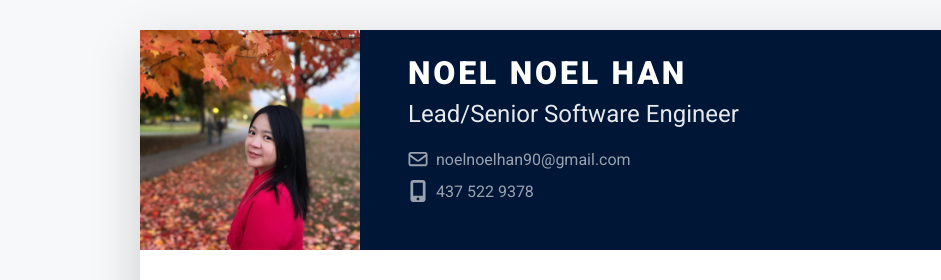
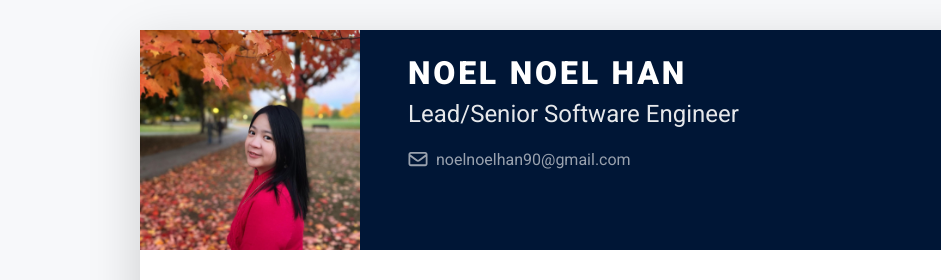
Before and after one commit to DnNoel/my-website, a plain HTML site: page index.html in a window 1280 px wide. Shown: the top 280 px of the page, 0-941 px from the left. Drawn offline with Linux system fonts and the light colour scheme.

Commit message:
updated html file

```diff
--- a/index.html
+++ b/index.html
@@ -40,7 +40,6 @@
 								    <li class="mb-2">
 										<a class="text-link" href="#"><i class="far fa-envelope fa-fw me-2" data-fa-transform="grow-3"></i>noelnoelhan90@gmail.com	</a>
 									</li>
-								    <li><a class="text-link" href="#"><i class="fas fa-mobile-alt fa-fw me-2" data-fa-transform="grow-6"></i>437 522 9378</a></li>
 							    </ul>
 						    </div>
 						    <div class="secondary-info col-auto mt-2">
```
